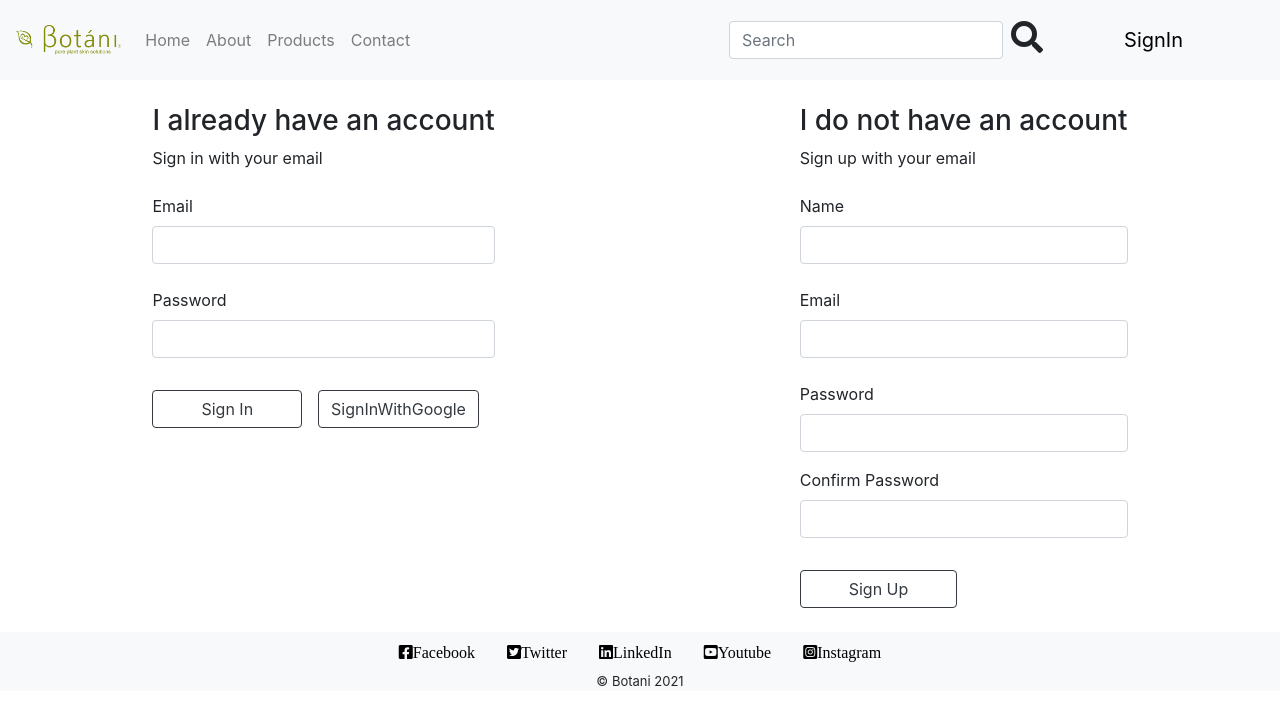
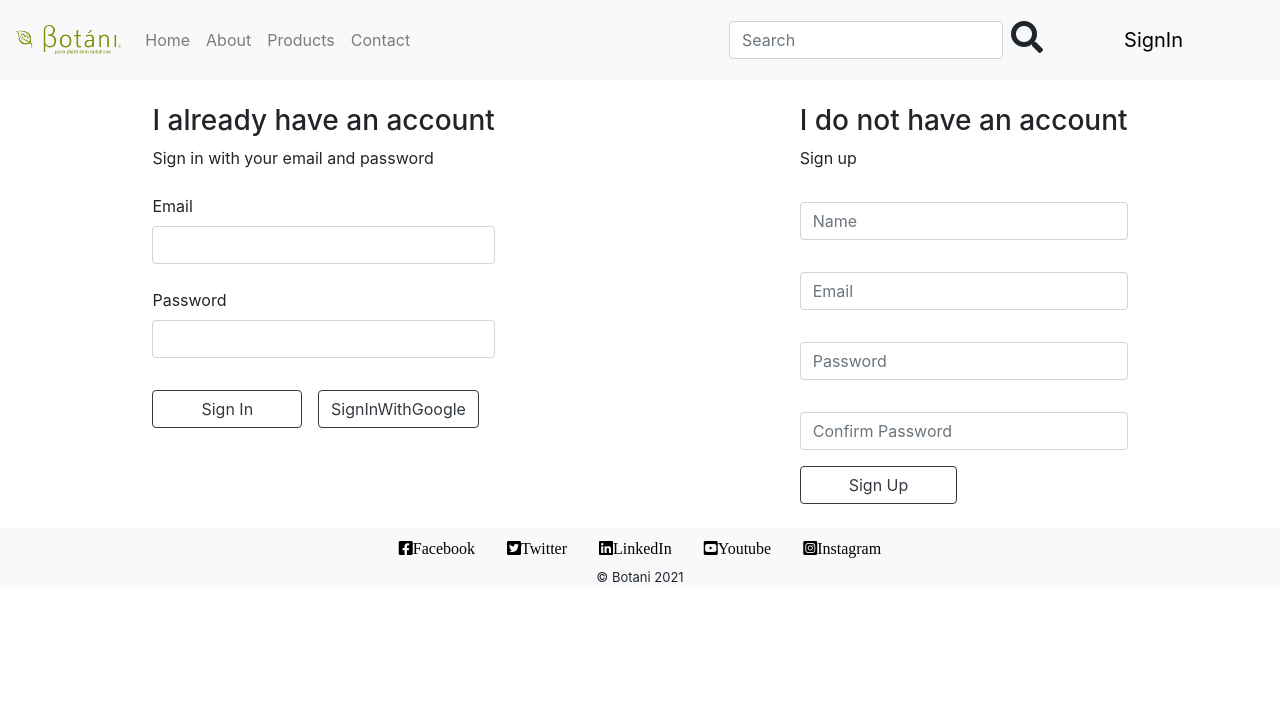
Before and after one commit to happycindy26/Ecommerce-1, a React (Create React App) app: page /botani/signin in a window 1280 px wide. Shown: the top 724 px of the page. Built offline with nearby package versions, Linux system fonts and the light colour scheme; no server answers.

Commit message:
added image

```diff
--- a/src/App.js
+++ b/src/App.js
@@ -46,6 +46,7 @@ class App extends Component {
       <div>
         <Navbar currentUser={this.state.currentUser} />
         <Switch>
+          <Route exact path="/" render={() => <Home />} />
           <Route exact path="/botani" render={() => <Home />} />
           <Route exact path="/botani/home" render={() => <Home />} />
           <Route exact path="/botani/about" render={() => <About />} />
--- a/src/components/contact/Contact.js
+++ b/src/components/contact/Contact.js
@@ -2,7 +2,7 @@ import React from 'react';
 //import GoogleMap from '../googlemap/GoogleMap';
 import './Contact.css';
 
-const Contact = ({}) => {
+const Contact = () => {
         return (
             <div className="Contact my-5">
                 <div >
--- a/src/components/home/Home.js
+++ b/src/components/home/Home.js
@@ -1,5 +1,5 @@
 import React, {Component} from 'react';
-import {NavLink, Link} from 'react-router-dom';
+import {NavLink} from 'react-router-dom';
 import groupProducts from '../../images/blond.jpg';
 class Home extends Component {
     render() {
--- a/src/components/navbar/Navbar.js
+++ b/src/components/navbar/Navbar.js
@@ -1,4 +1,4 @@
-import React, {Component} from 'react';
+import React from 'react';
 import {NavLink, Link} from 'react-router-dom';
 import {auth} from '../../firebase/firebase.utils';
 import logo from '../../images/botani_logo.png';
@@ -7,7 +7,7 @@ import './Navbar.css';
 const Navbar = ({currentUser}) => {
         return (
             <nav className="navbar navbar-expand-lg navbar-light bg-light">
-                <img className="navbar-brand" src={logo} />
+                <img className="navbar-brand" src={logo} alt="logo"/>
                 <button
                     className="navbar-toggler"
                     type="button"
--- a/src/components/products/ProductsDetails.js
+++ b/src/components/products/ProductsDetails.js
@@ -6,11 +6,6 @@ import Products from './Products';
 
 
 class ProductsDetails extends Component {
-    constructor(props) {
-        super(props);
-
-    }
-
 
     render() {
 
--- a/src/components/signinSignup/Signin.js
+++ b/src/components/signinSignup/Signin.js
@@ -32,7 +32,7 @@ class Signin extends Component {
         return (
             <div className="my-4 mx-5">
                 <h3>I already have an account</h3>
-                <span>Sign in with your email</span>
+                <span>Sign in with your email and password</span>
                 <form onSubmit={this.handleSubmit}>
                     <div className="my-4">
                         <label htmlFor="exampleInputEmail1" className="form-label">Email</label>
--- a/src/components/signinSignup/Signup.js
+++ b/src/components/signinSignup/Signup.js
@@ -41,29 +41,29 @@ class Signup extends Component {
         return (
             <div className="my-4 mx-5">
                 <h3>I do not have an account</h3>
-                <span>Sign up with your email</span>
+                <span>Sign up</span>
                 <form onSubmit={this.handleSubmit}>
-                    <div className="my-4">
-                        <label htmlFor="exampleInputEmail1" className="form-label">Name</label>
-                        <input name="displayName" type="text" className="form-control" id="exampleInput"
+                    <div className="my-2">
+                        <label htmlFor="exampleInputEmail1" className="form-label"></label>
+                        <input name="displayName" type="text" placeholder="Name" className="form-control" id="exampleInput"
                             value={this.state.displayName} onChange={this.handleChange} required/>
                     </div>
-                    <div className="my-4">
-                        <label htmlFor="exampleInputEmail1" className="form-label">Email</label>
-                        <input name="email" type="email" className="form-control" id="exampleInputEmail1" aria-describedby="emailHelp"
+                    <div className="my-2">
+                        <label htmlFor="exampleInputEmail1" className="form-label"></label>
+                        <input name="email" type="email" placeholder="Email" className="form-control" id="exampleInputEmail1" aria-describedby="emailHelp"
                             value={this.state.email} onChange={this.handleChange} required/>
                     </div>
-                    <div className="mb-3">
-                        <label htmlFor="exampleInputPassword1" className="form-label">Password</label>
-                        <input name="password" type="password" className="form-control" id="exampleInputPassword1"
+                    <div className="my-2">
+                        <label htmlFor="exampleInputPassword1" className="form-label"></label>
+                        <input name="password" type="password" Placeholder="Password" className="form-control" id="exampleInputPassword1"
                         value={this.state.password} onChange={this.handleChange} />
                     </div>
-                    <div className="mb-3">
-                        <label htmlFor="exampleInputConfirmPassword1" className="form-label">Confirm Password</label>
-                        <input name="confirmPassword" type="password" className="form-control" id="exampleInputConfirmPassword1"
+                    <div className="my-2">
+                        <label htmlFor="exampleInputConfirmPassword1" className="form-label"></label>
+                        <input name="confirmPassword" type="password" placeholder="Confirm Password" className="form-control" id="exampleInputConfirmPassword1"
                         value={this.state.confirmPassword} onChange={this.handleChange} />
                     </div>
-                    <button type="submit" className="btn btn-outline-dark px-5 mt-3">Sign Up</button>
+                    <button type="submit" className="btn btn-outline-dark px-5 mt-2">Sign Up</button>
                 </form>
             </div>
         )
```
Also changed, not shown: src/images/blond1.jpg (added).
